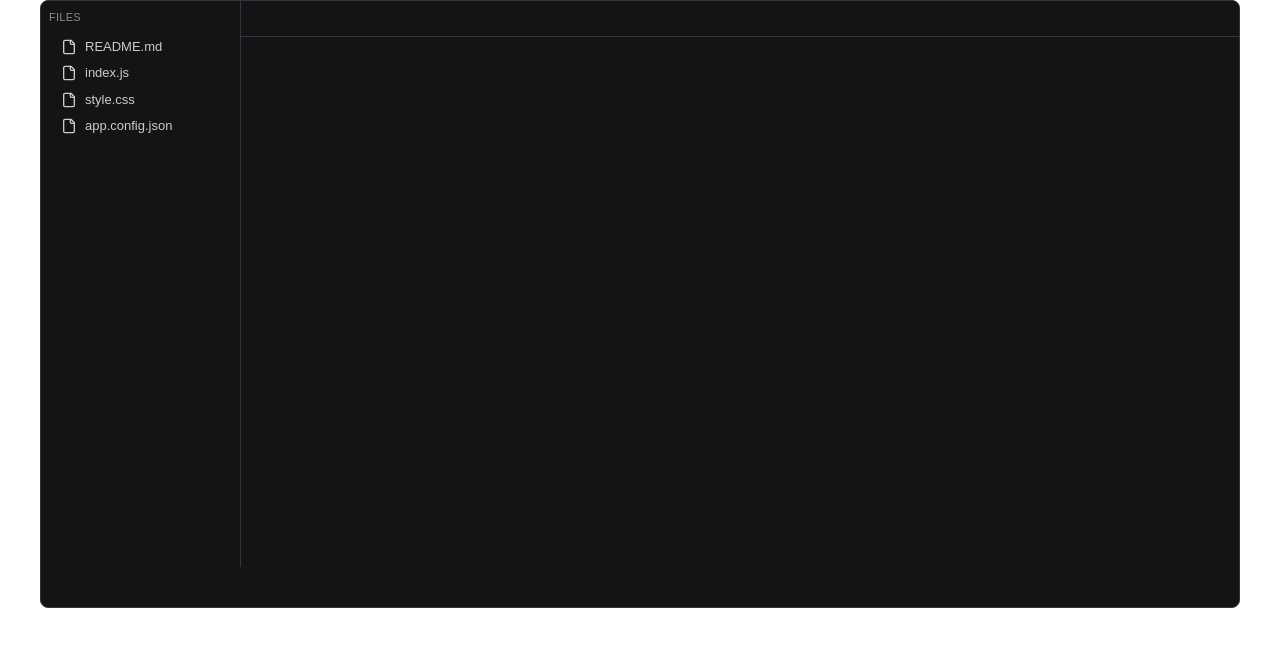
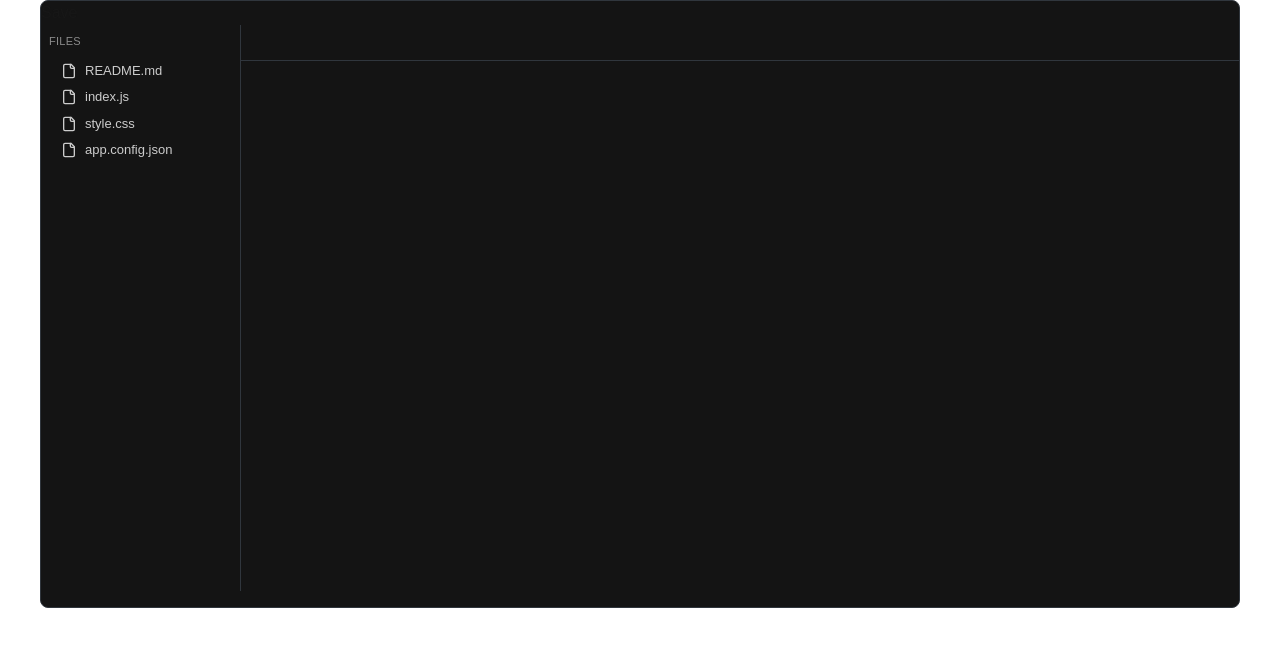
Before and after one commit to nishit-27/bolt.new-clone-nextjs, a Next.js app: page /codemirroride in a window 1280 px wide. Shown: the top 646 px of the page. Built offline with nearby package versions, Linux system fonts and the light colour scheme.

Commit message:
new button called save added. this button is updating mergedFile from new samplefile

```diff
--- a/app/codemirroride/page.tsx
+++ b/app/codemirroride/page.tsx
@@ -328,6 +328,11 @@ export default function CodeMirrorIde() {
     }
   }, [mergedFiles]) // This will run every time mergedFiles changes
 
+  function updateMergedFileOnChangeOfSampleFile(){
+    setMergedFiles(sampleFiles)
+    console.log("save function called")
+  }
+
   const [openFiles, setOpenFiles] = useState<FileItem[]>(() => {
     const initialFile = findFileByName(filesOnly, 'package.json');
     return initialFile ? [initialFile] : [];
@@ -371,7 +376,7 @@ export default function CodeMirrorIde() {
           <button className="text-[13px] px-3 py-1 rounded text-[#8b8b8b] hover:bg-[#1e1e1e]">Preview</button>
         </div>
       </div> */}
-
+      <div onClick={updateMergedFileOnChangeOfSampleFile}> Save </div>
       <div className="flex h-[calc(100%-2.5rem)]">
         {/* Sidebar - Fixed width */}
         <div className="w-[200px] min-w-[200px] max-w-[200px] bg-[#141414] border-r border-[#30363d] flex flex-col">
--- a/components/landingpage/PromptInput.tsx
+++ b/components/landingpage/PromptInput.tsx
@@ -28,6 +28,7 @@ export default function PromptInput() {
         headers:{ "Content-type" : "applicatoin/json" },
         body: JSON.stringify({userPrompt: userPrompt})
       });
+      router.push("/dashboard")
       const llmResponse = await response.json()
       const chatResponse = llmResponse.chatResponse;
       const template = llmResponse.response.trim()
@@ -45,7 +46,7 @@ export default function PromptInput() {
         setLlmMessage([...llmMessage, {role: "user", text: "i have attached the sample code of a template that we are using. this is the starting point. make sure you make changes accordingly. This is the code:" + nextBasePrompt},{role:"user",text:userPrompt},{role: "model", text: llmResponse.chatResponse}])
       }
 
-      router.push("/dashboard")
+
     } catch(error) {
       console.log("error in sending prompt" + error)
     } finally {
```
